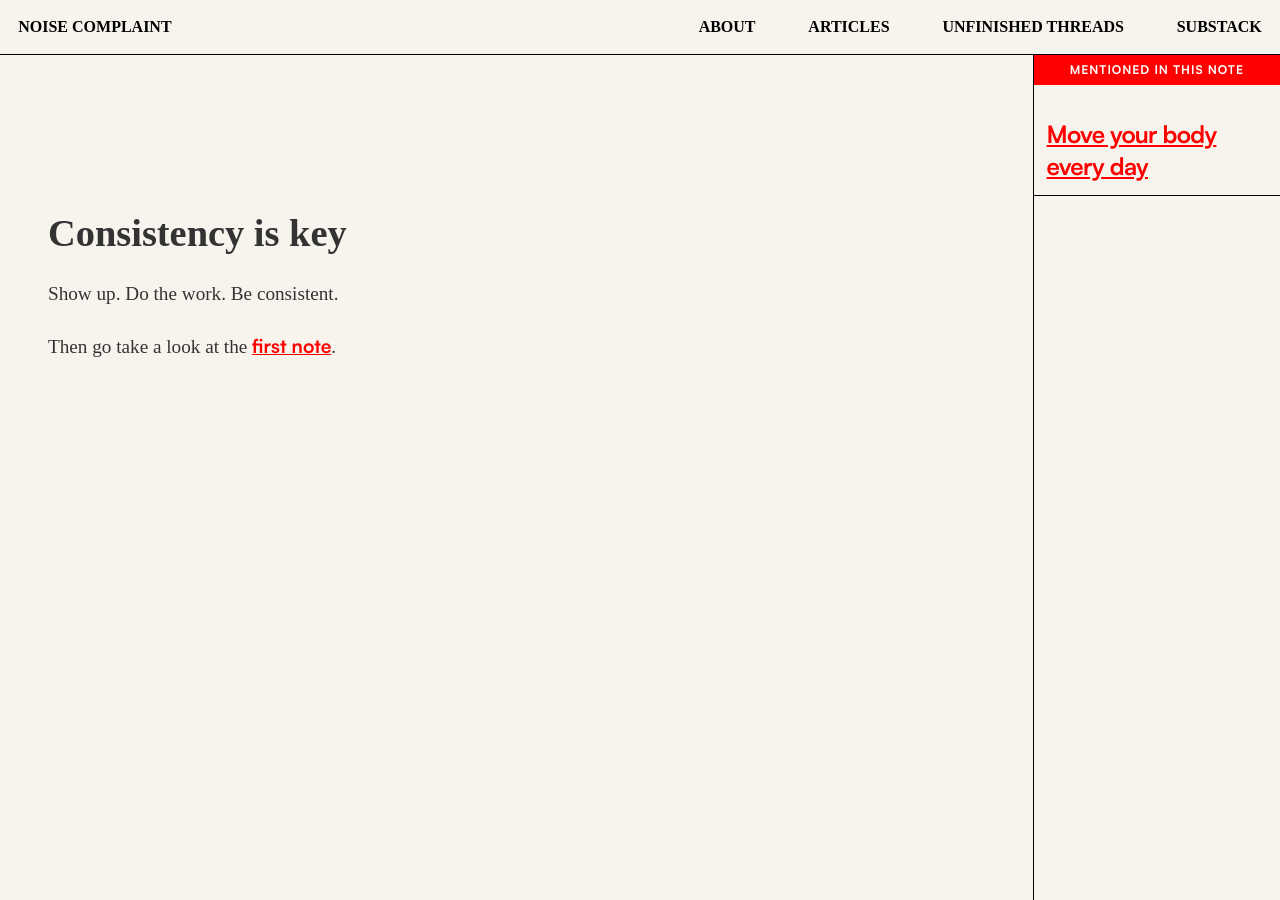
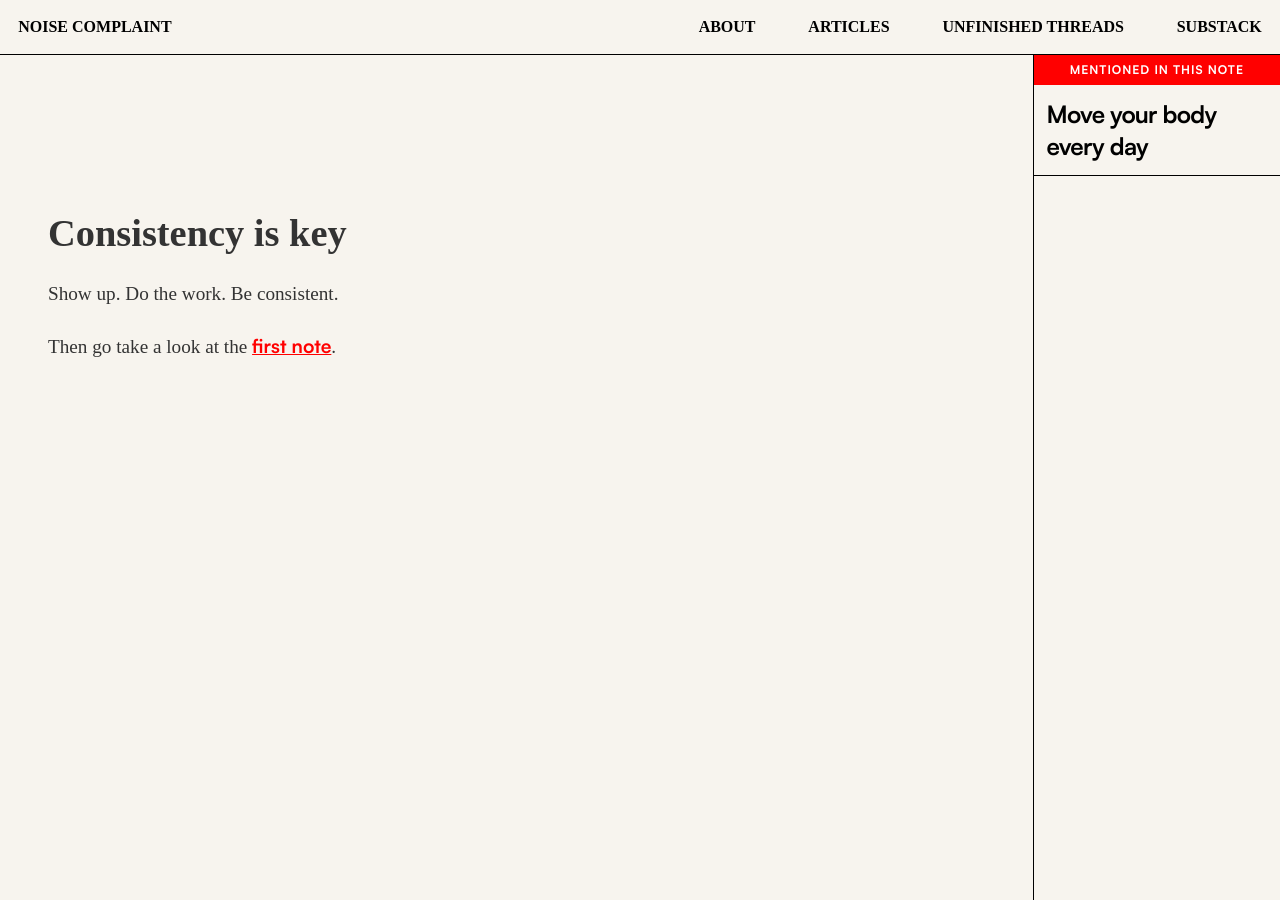
Before and after one commit to ashleighkeith15/noise-complaint, a Jekyll site: the page built from _notes/ideas/consistency.md, in a window 1280 px wide and 900 px high. Built offline with Jekyll 4.4.1, drawn with Linux system fonts in a browser that asks for light colours; some web fonts are replaced.

Commit message:
mentioned sidebar fixes

```diff
--- a/_sass/_style.scss
+++ b/_sass/_style.scss
@@ -676,6 +676,7 @@ text-transform: uppercase;
 
   h2 {
     color: #000;
+    margin-block-start: auto !important;
 
 font-family: 'Redaction Regular';
 font-size: 1.5rem;
@@ -683,6 +684,10 @@ font-style: normal;
 font-weight: 400;
 line-height: normal;
 letter-spacing: -0.045rem;
+a {
+color: black !important;
+text-decoration: none;
+}
   }
 
   p {
```
